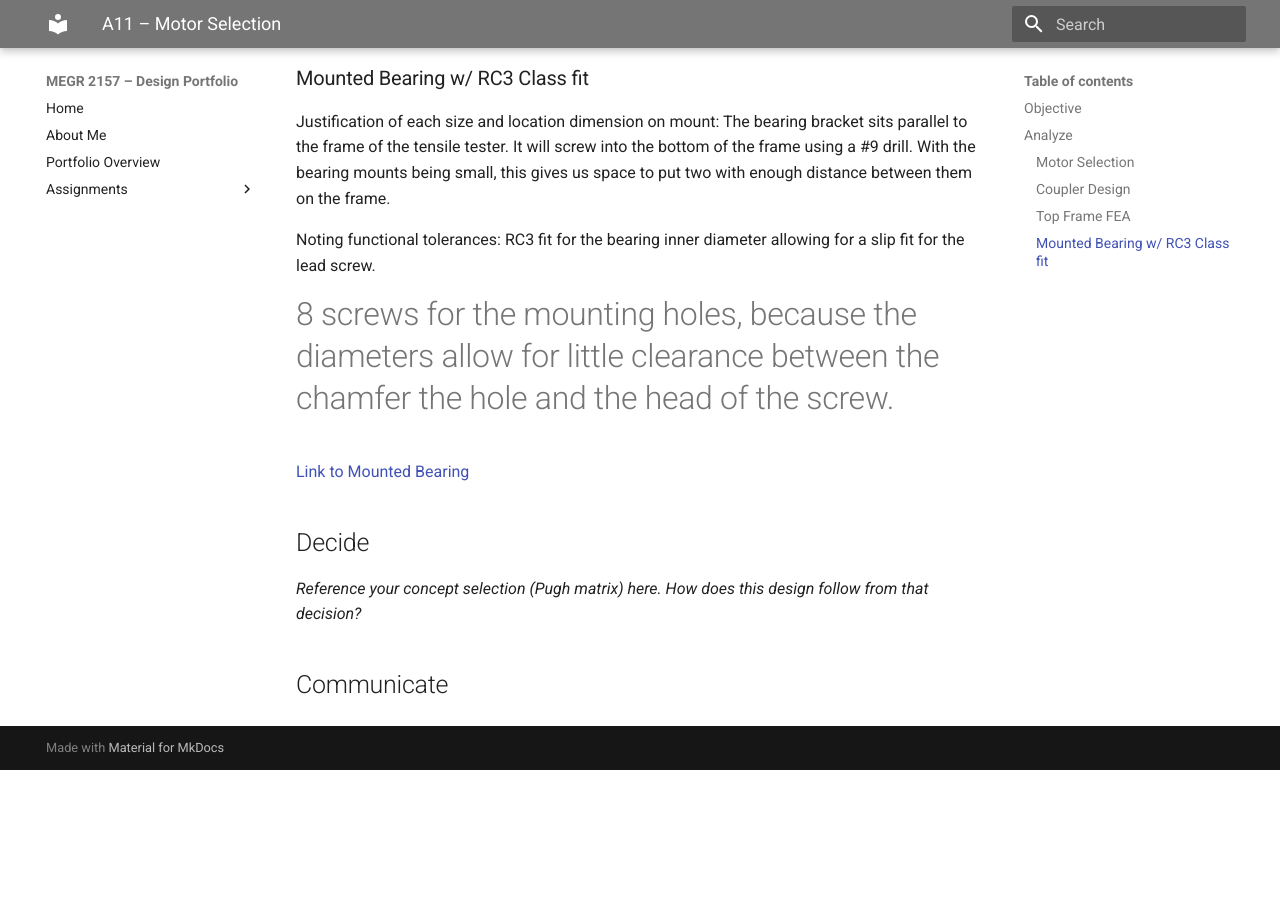
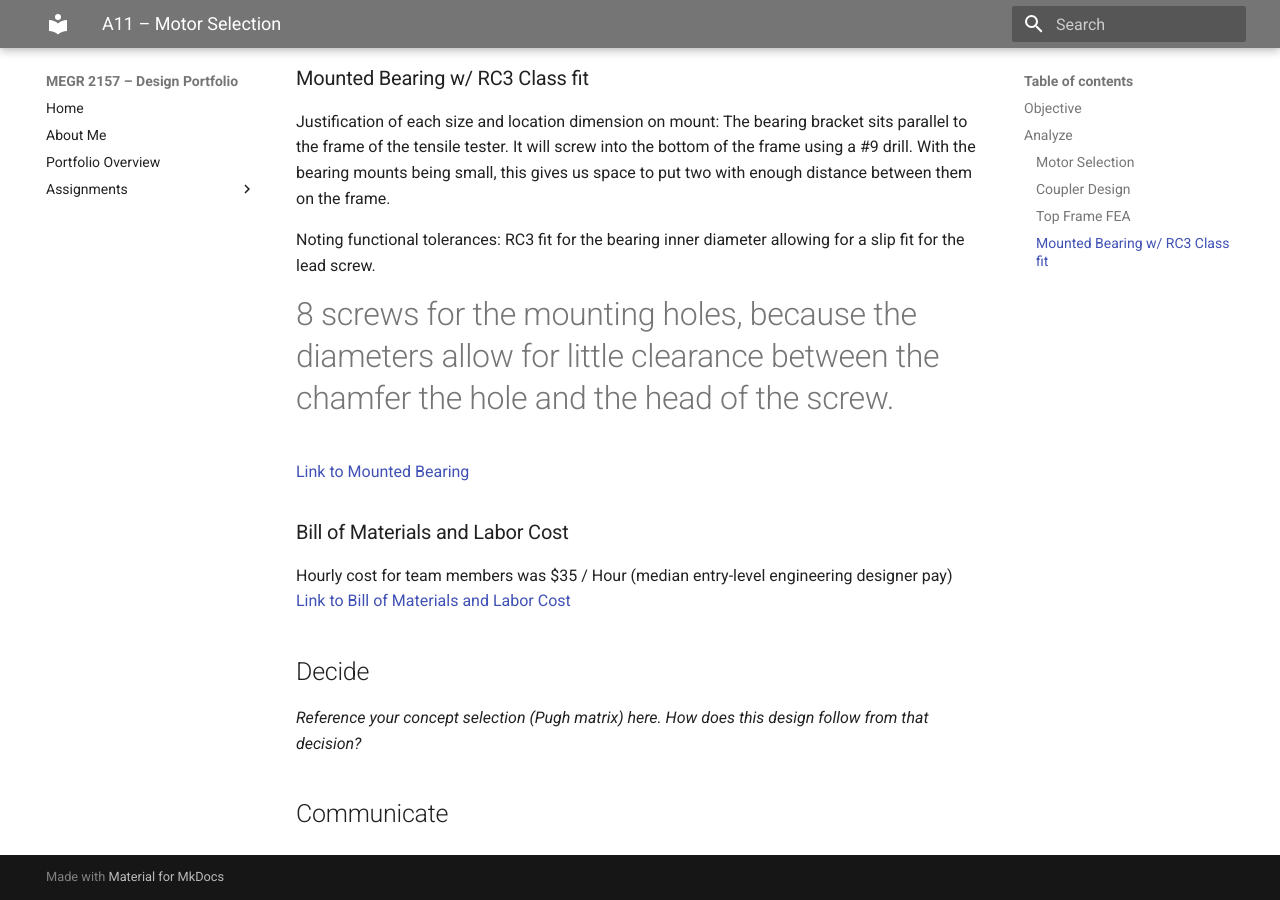
Before and after one commit to jadelma5/megr2156-portfolio, an MkDocs documentation site: the page built from docs/assignments/a11/index.md, in a window 1280 px wide and 900 px high, scrolled down 3867 px. Built offline with MkDocs 1.6.1 and Material for MkDocs 9.7.7, drawn with Linux system fonts in a browser that asks for light colours; before the commit the page ends 4637 px from its top, so only the background shows below that.

Commit message:
Add Bill of Materials and Labor Cost section
Added Bill of Materials and Labor Cost section with links.

```diff
--- a/docs/assignments/a11/index.md
+++ b/docs/assignments/a11/index.md
@@ -62,6 +62,11 @@ Noting functional tolerances: RC3 fit for the bearing inner diameter allowing fo
 
 [Link to Mounted Bearing](https://www.mcmaster.com/4575N33/?utm_term=mounted+sleeve+bearings&matchtype=e&campaignid=22711799005&adgroupid=180671261479&location=9009981&gad_source=1&gad_campaignid=22711799005&gbraid=0AAAAACLR9bxAAeR6trfCg2NwrnhPP943C&gclid=CjwKCAiA5Y_YBhBbEiwAK5Dl7cv5DuWSrVLJgJ4cEetm9r8teNK4lYjQCNme6oHTpvSKDxixhAoPXBoCp3wQAvD_BwE)
 
+### Bill of Materials and Labor Cost
+Hourly cost for team members was $35 / Hour (median entry-level engineering designer pay)
+[Link to Bill of Materials and Labor Cost](https://docs.google.com/spreadsheets/d/15JimiBi4IxkgIMTaRMZI8nueYGNDZvNTg6ABmjvZoxY/edit?usp=sharing)
+
+
 ## Decide
 _Reference your concept selection (Pugh matrix) here. How does this design follow from that decision?_
 
```
